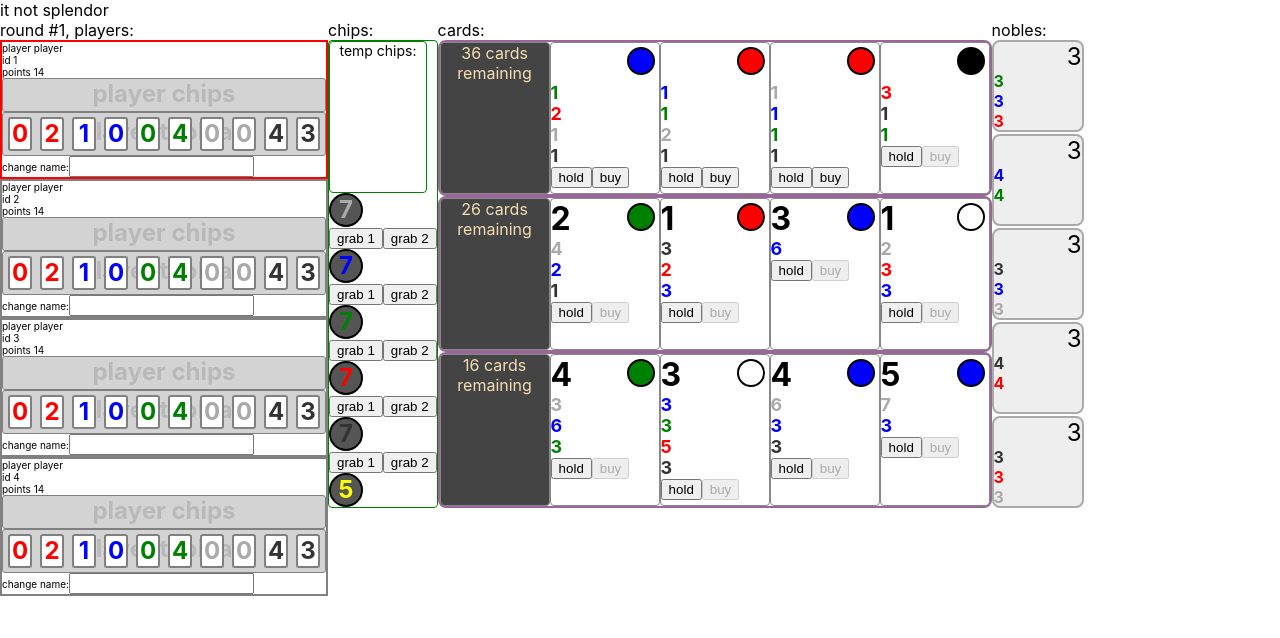
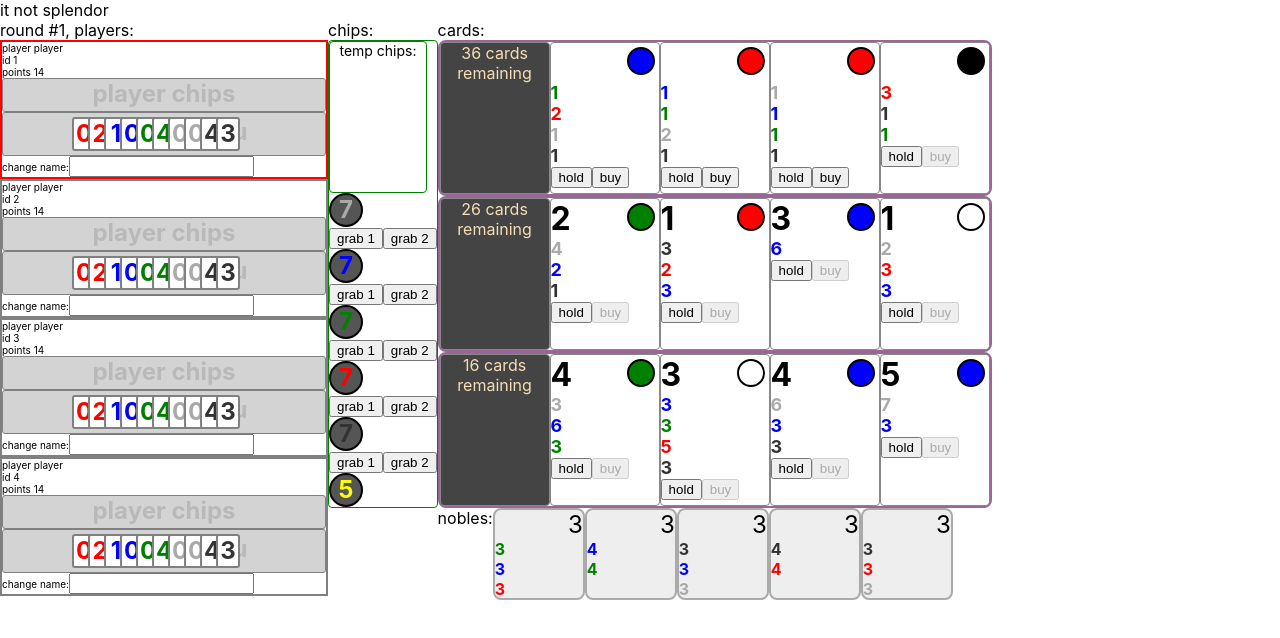
Before and after one commit to jmenter/splendr, a React (Create React App) app: page / in a window 1280 px wide. Shown: the top 638 px of the page. Built offline with nearby package versions, Linux system fonts and the light colour scheme.

Commit message:
moved things around

```diff
--- a/src/components/Game/GameComponent.scss
+++ b/src/components/Game/GameComponent.scss
@@ -18,4 +18,8 @@
   .wild {
     color: yellow;
   }
+  .nobles-container {
+    display: flex;
+    flex-direction: row;
+  }
 }
--- a/src/components/Game/GameComponent.tsx
+++ b/src/components/Game/GameComponent.tsx
@@ -26,18 +26,20 @@ export default class GameComponent extends React.Component {
           <ChipStackComponent />
         </div>
         <div>
+          <div>
             cards:
             <CardStackComponent cardCostTier={1} />
             <CardStackComponent cardCostTier={2} />
             <CardStackComponent cardCostTier={3} />
           </div>
-        <div>
+          <div className="nobles-container">
             nobles:
             {game.nobles.map((noble) => {
               return <NobleComponent noble={noble} key={keyForNoble(noble)} />;
             })}
           </div>
         </div>
+      </div>
     );
   }
 }
--- a/src/components/Game/PlayerComponent.scss
+++ b/src/components/Game/PlayerComponent.scss
@@ -59,6 +59,7 @@
     flex-direction: row;
     .card {
       margin: 4px;
+      margin-left: -12px;
       float: left;
       width: 20px;
       height: 30px;
```
Lines whose indentation alone changed are shown as unchanged.
